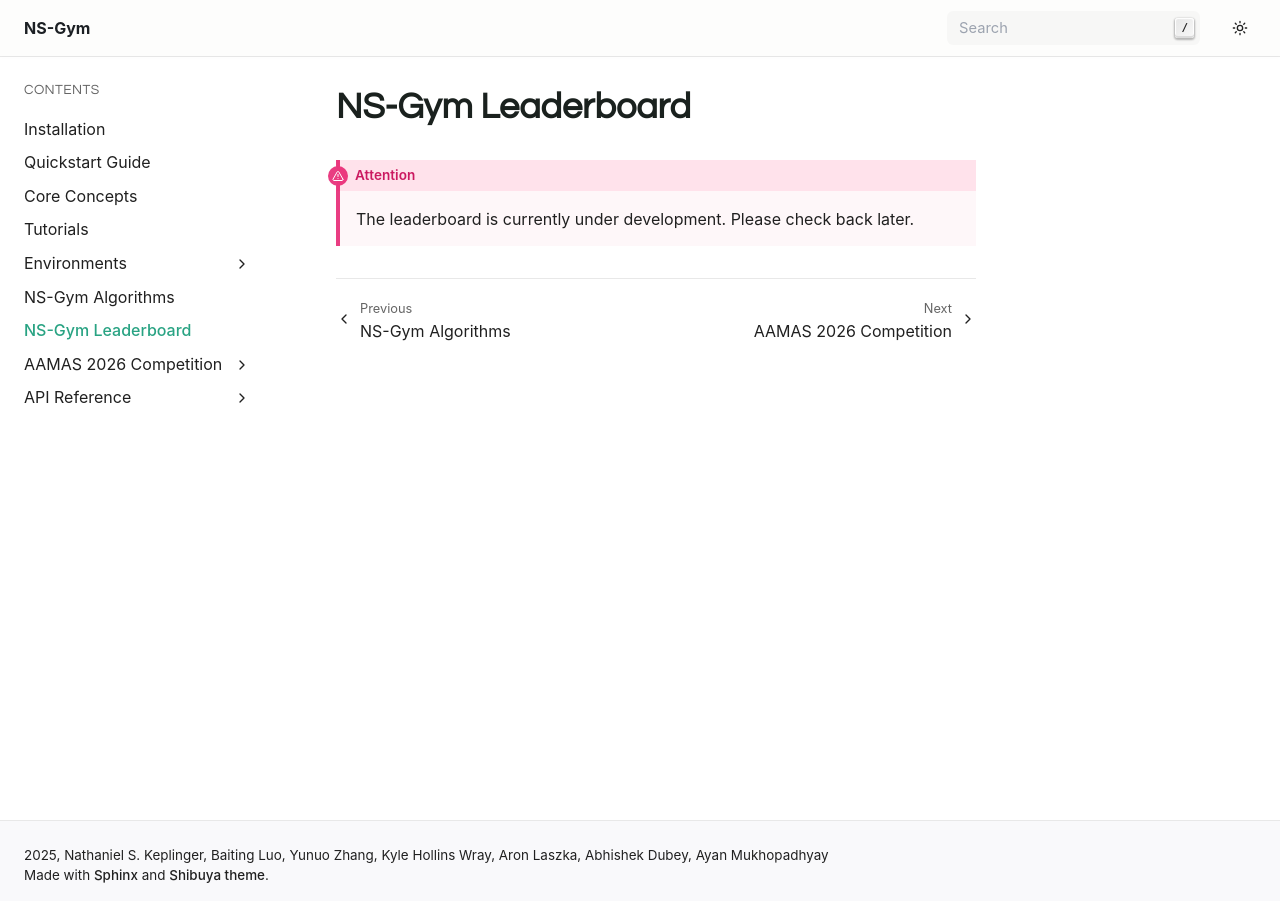
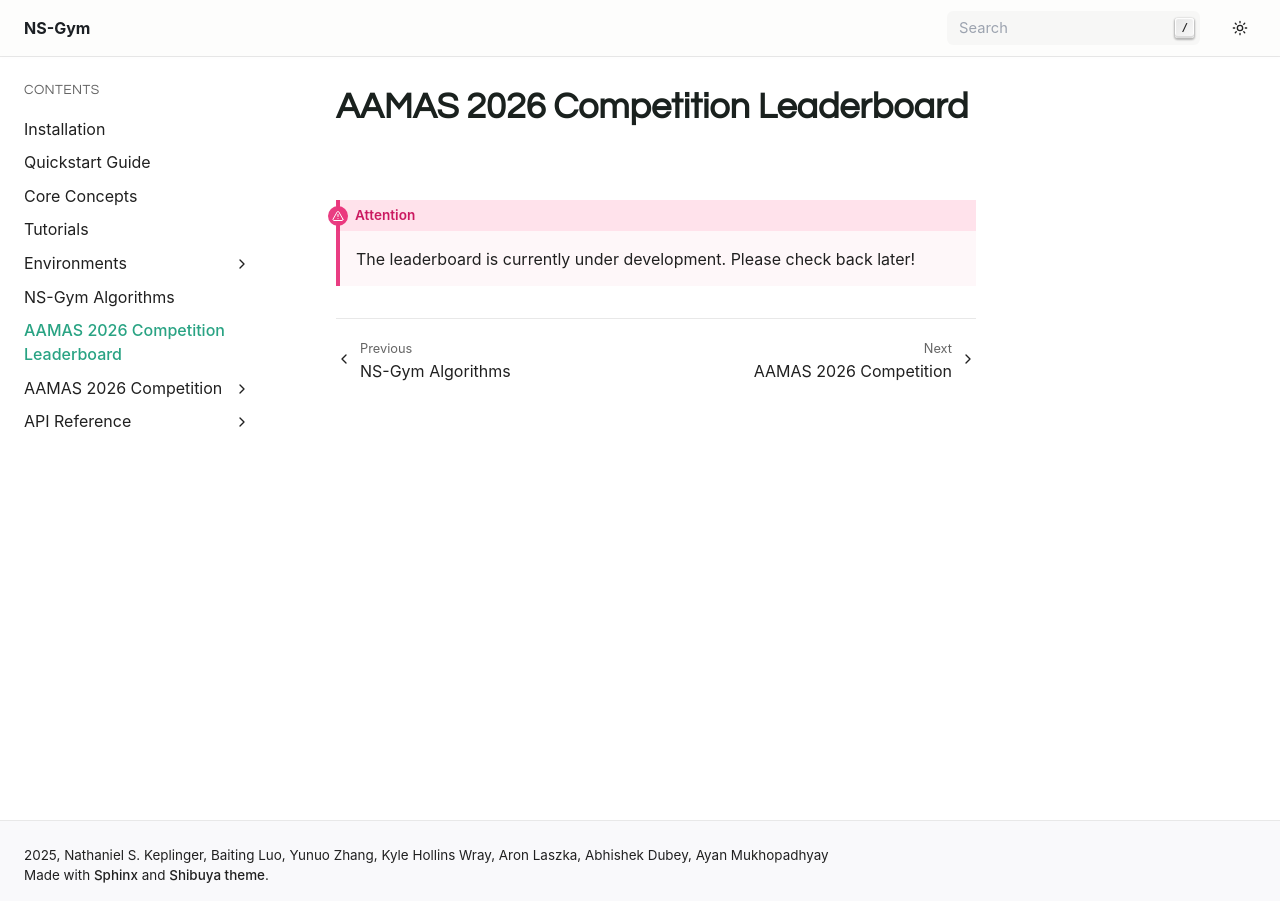
Before and after one commit to scope-lab-vu/ns_gym, a Sphinx documentation site: the page built from docs/source/leaderboard.md, in a window 1280 px wide. Built offline with Sphinx 7.4.7, drawn with Linux system fonts in a browser that asks for light colours.

````diff
--- a/docs/source/leaderboard.md
+++ b/docs/source/leaderboard.md
@@ -1,8 +1,8 @@
-# NS-Gym Leaderboard
+# AAMAS 2026 Competition Leaderboard
 
 ```{eval-rst}
 .. attention::
    :name: leaderboard
 
-   The leaderboard is currently under development. Please check back later.
+   The leaderboard is currently under development. Please check back later!
 ```
````
